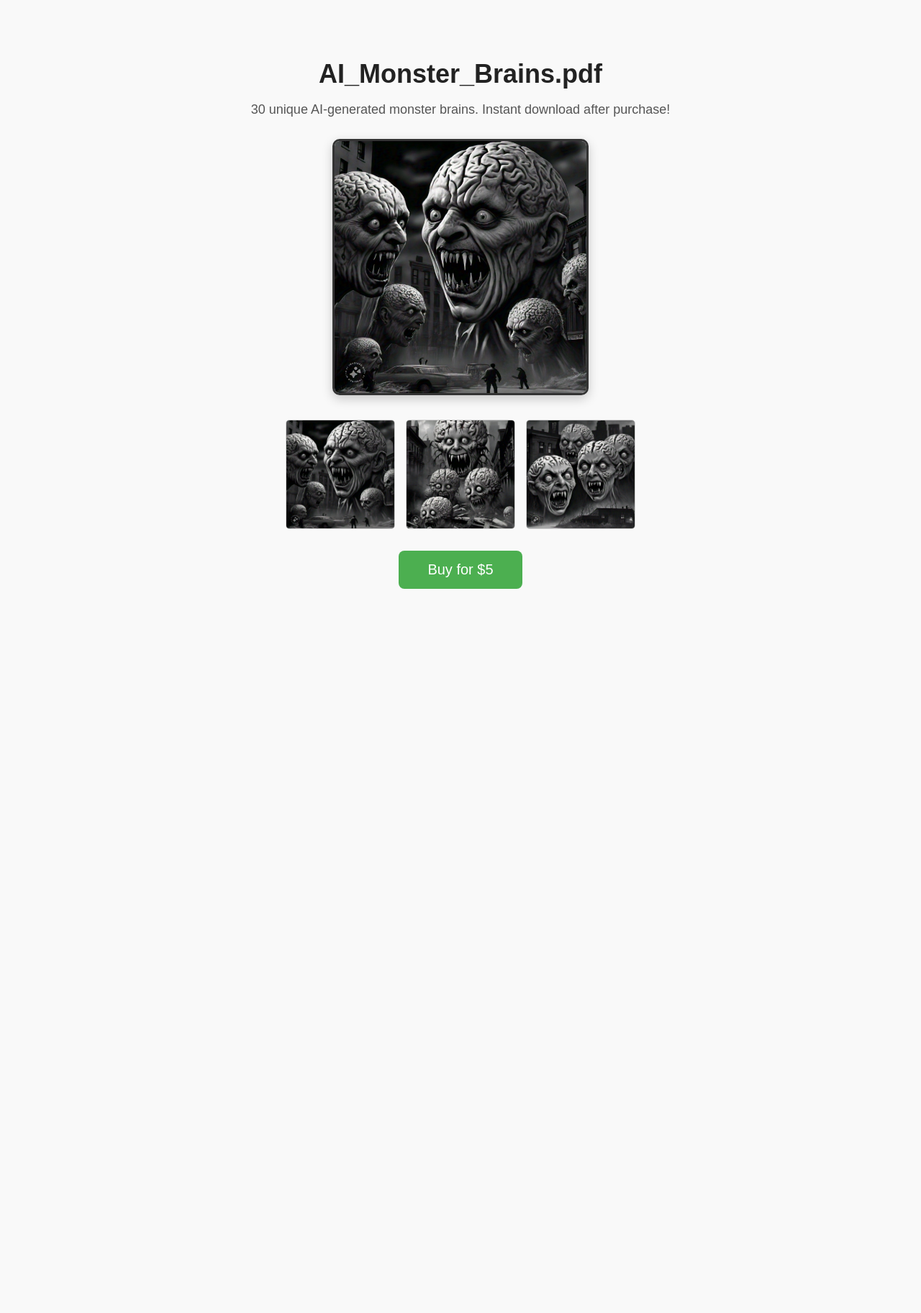
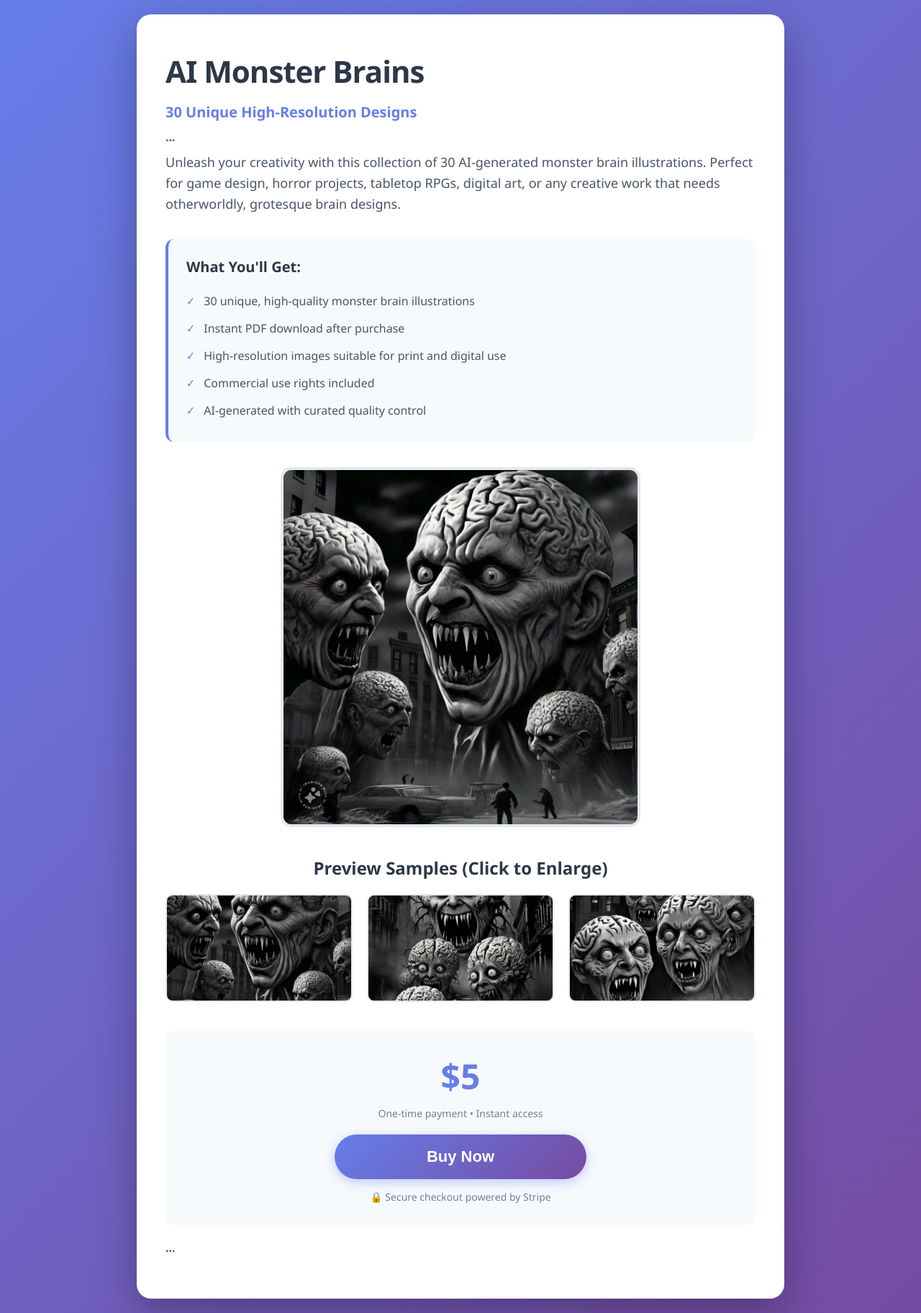
Before and after one commit to openinfo-automation/my_digital_shop, a Flask app: page / in a window 1280 px wide. Shown: the whole page at 72% size. Before the commit the page ends 818 px from the top, so only its background shows below. Run offline with Flask 3, Linux system fonts and the light colour scheme; some libraries are stand-ins or nearby versions.

Commit message:
Revamp index.html for AI Monster Brains
Updated the HTML structure and styles for the AI Monster Brains page, enhancing layout, design, and functionality.

````diff
--- a/templates/index.html
+++ b/templates/index.html
@@ -1,37 +1,255 @@
 <!DOCTYPE html>
+
 <html lang="en">
 <head>
-    <meta charset="UTF-8">
-    <title>AI_Monster_Brains.pdf</title>
-    <style>
-        body { font-family: Arial, sans-serif; text-align: center; padding: 50px; background: #f9f9f9; }
-        h1 { color: #222; font-size: 36px; margin-bottom: 10px; }
-        p { font-size: 18px; color: #555; margin-bottom: 30px; }
-        .thumbnail { width: 350px; max-width: 90%; border: 3px solid #333; border-radius: 10px; margin-bottom: 30px; box-shadow: 0 5px 15px rgba(0,0,0,0.2); }
-        .samples { display: flex; justify-content: center; gap: 15px; margin-bottom: 30px; flex-wrap: wrap; }
-        .samples img { width: 150px; height: auto; border: 1px solid #ccc; border-radius: 5px; transition: transform 0.3s; cursor: pointer; }
-        .samples img:hover { transform: scale(1.1); box-shadow: 0 4px 10px rgba(0,0,0,0.2); }
-        .buy-button { padding: 15px 40px; font-size: 20px; cursor: pointer; background: #4CAF50; color: white; border: none; border-radius: 8px; transition: background 0.3s; }
-        .buy-button:hover { background: #45a049; }
-    </style>
+<meta charset="UTF-8">
+<meta name="viewport" content="width=device-width, initial-scale=1.0">
+<title>AI Monster Brains - 30 Unique Designs</title>
+<style>
+* { margin: 0; padding: 0; box-sizing: border-box; }
+body {
+    font-family: 'Segoe UI', Tahoma, Geneva, Verdana, sans-serif;
+    background: linear-gradient(135deg, #667eea 0%, #764ba2 100%);
+    min-height: 100vh;
+    padding: 20px;
+}
+.container {
+    max-width: 900px;
+    margin: 0 auto;
+    background: white;
+    border-radius: 20px;
+    box-shadow: 0 20px 60px rgba(0,0,0,0.3);
+    padding: 50px 40px;
+}
+h1 {
+    color: #2d3748;
+    font-size: 42px;
+    margin-bottom: 15px;
+    font-weight: 700;
+    letter-spacing: -1px;
+}
+.subtitle {
+    font-size: 20px;
+    color: #667eea;
+    font-weight: 600;
+    margin-bottom: 20px;
+}
+.description {
+    font-size: 18px;
+    color: #4a5568;
+    line-height: 1.6;
+    margin-bottom: 35px;
+}
+.features {
+    background: #f7fafc;
+    padding: 25px;
+    border-radius: 12px;
+    margin-bottom: 35px;
+    border-left: 4px solid #667eea;
+}
+.features h3 {
+    color: #2d3748;
+    margin-bottom: 15px;
+    font-size: 20px;
+}
+.features ul {
+    list-style: none;
+    padding-left: 0;
+}
+.features li {
+    padding: 8px 0;
+    color: #4a5568;
+    font-size: 16px;
+}
+.features li:before {
+    content: "✓ ";
+    color: #667eea;
+    font-weight: bold;
+    margin-right: 8px;
+}
+.thumbnail {
+    width: 100%;
+    max-width: 500px;
+    border: 4px solid #e2e8f0;
+    border-radius: 15px;
+    margin: 0 auto 40px;
+    display: block;
+    cursor: pointer;
+    transition: transform 0.3s, box-shadow 0.3s;
+}
+.thumbnail:hover {
+    transform: translateY(-5px);
+    box-shadow: 0 10px 30px rgba(0,0,0,0.2);
+}
+.samples-heading {
+    text-align: center;
+    color: #2d3748;
+    font-size: 24px;
+    margin-bottom: 20px;
+    font-weight: 600;
+}
+.samples {
+    display: grid;
+    grid-template-columns: repeat(auto-fit, minmax(150px, 1fr));
+    gap: 20px;
+    margin-bottom: 40px;
+}
+.samples img {
+    width: 100%;
+    height: 150px;
+    object-fit: cover;
+    border: 2px solid #e2e8f0;
+    border-radius: 10px;
+    cursor: pointer;
+    transition: all 0.3s;
+}
+.samples img:hover {
+    transform: scale(1.05);
+    box-shadow: 0 8px 20px rgba(102, 126, 234, 0.4);
+    border-color: #667eea;
+}
+.price-section {
+    text-align: center;
+    background: #f7fafc;
+    padding: 30px;
+    border-radius: 12px;
+    margin-bottom: 30px;
+}
+.price {
+    font-size: 48px;
+    color: #667eea;
+    font-weight: 700;
+    margin-bottom: 10px;
+}
+.price-note {
+    color: #718096;
+    font-size: 14px;
+    margin-bottom: 20px;
+}
+.buy-button {
+    padding: 18px 60px;
+    font-size: 22px;
+    cursor: pointer;
+    background: linear-gradient(135deg, #667eea 0%, #764ba2 100%);
+    color: white;
+    border: none;
+    border-radius: 50px;
+    transition: all 0.3s;
+    font-weight: 600;
+    box-shadow: 0 4px 15px rgba(102, 126, 234, 0.4);
+    width: 100%;
+    max-width: 350px;
+}
+.buy-button:hover {
+    transform: translateY(-2px);
+    box-shadow: 0 6px 20px rgba(102, 126, 234, 0.6);
+}
+.guarantee {
+    text-align: center;
+    color: #718096;
+    font-size: 14px;
+    margin-top: 15px;
+}
+
+/* Lightbox overlay */
+#lightbox {
+display: none;
+position: fixed;
+top: 0;
+left: 0;
+width: 100%;
+height: 100%;
+background: rgba(0,0,0,0.9);
+justify-content: center;
+align-items: center;
+z-index: 1000;
+cursor: pointer;
+}
+#lightbox img {
+max-width: 90%;
+max-height: 90%;
+border-radius: 10px;
+box-shadow: 0 0 50px rgba(255,255,255,0.1);
+}
+
+@media (max-width: 768px) {
+.container { padding: 30px 20px; }
+h1 { font-size: 32px; }
+.subtitle { font-size: 18px; }
+.price { font-size: 36px; }
+}
+</style>
+
 </head>
 <body>
-    <h1>AI_Monster_Brains.pdf</h1>
-    <p>30 unique AI-generated monster brains. Instant download after purchase!</p>
 
-    <!-- Big thumbnail -->
-    <img src="/static/3A3BF260-A6D4-44D8-95B6-DFA330863974.JPG" alt="Thumbnail" class="thumbnail">
+<div class="container">
+    <h1>AI Monster Brains</h1>
+    <p class="subtitle">30 Unique High-Resolution Designs</p>
 
-    <!-- Sample images gallery -->
-    <div class="samples">
-        <img src="/static/3A3BF260-A6D4-44D8-95B6-DFA330863974.JPG" alt="Sample 1">
-        <img src="/static/9BFC53D7-C2D5-40C0-BAD8-BA15C7F13E38.JPG" alt="Sample 2">
-        <img src="/static/885C1B1A-C1D2-464D-8F2C-8D9B9645EBAA.JPG" alt="Sample 3">
-    </div>
+```
+<p class="description">
+    Unleash your creativity with this collection of 30 AI-generated monster brain illustrations.
+    Perfect for game design, horror projects, tabletop RPGs, digital art, or any creative work
+    that needs otherworldly, grotesque brain designs.
+</p>
 
-    <!-- Buy button -->
-    <form action="/buy">
-        <button type="submit" class="buy-button">Buy for $5</button>
+<div class="features">
+    <h3>What You'll Get:</h3>
+    <ul>
+        <li>30 unique, high-quality monster brain illustrations</li>
+        <li>Instant PDF download after purchase</li>
+        <li>High-resolution images suitable for print and digital use</li>
+        <li>Commercial use rights included</li>
+        <li>AI-generated with curated quality control</li>
+    </ul>
+</div>
+
+<!-- Main preview image -->
+<img src="/static/3A3BF260-A6D4-44D8-95B6-DFA330863974.JPG" alt="Monster Brain Preview" class="thumbnail" onclick="openLightbox(this.src)">
+
+<!-- Sample gallery -->
+<h3 class="samples-heading">Preview Samples (Click to Enlarge)</h3>
+<div class="samples">
+    <img src="/static/3A3BF260-A6D4-44D8-95B6-DFA330863974.JPG" alt="Sample 1" onclick="openLightbox(this.src)">
+    <img src="/static/9BFC53D7-C2D5-40C0-BAD8-BA15C7F13E38.JPG" alt="Sample 2" onclick="openLightbox(this.src)">
+    <img src="/static/885C1B1A-C1D2-464D-8F2C-8D9B9645EBAA.JPG" alt="Sample 3" onclick="openLightbox(this.src)">
+</div>
+
+<!-- Price and buy section -->
+<div class="price-section">
+    <div class="price">$5</div>
+    <p class="price-note">One-time payment • Instant access</p>
+
+    <form action="/create-checkout-session" method="POST">
+        <button type="submit" class="buy-button">Buy Now</button>
     </form>
+
+    <p class="guarantee">🔒 Secure checkout powered by Stripe</p>
+</div>
+```
+
+</div>
+
+<!-- Lightbox overlay -->
+
+<div id="lightbox" onclick="closeLightbox()">
+    <img id="lightbox-img" src="" alt="Enlarged preview">
+</div>
+
+<script>
+function openLightbox(src) {
+    document.getElementById('lightbox-img').src = src;
+    document.getElementById('lightbox').style.display = 'flex';
+}
+function closeLightbox() {
+    document.getElementById('lightbox').style.display = 'none';
+}
+// Close lightbox with Escape key
+document.addEventListener('keydown', function(e) {
+    if (e.key === 'Escape') closeLightbox();
+});
+</script>
+
 </body>
 </html>
````
